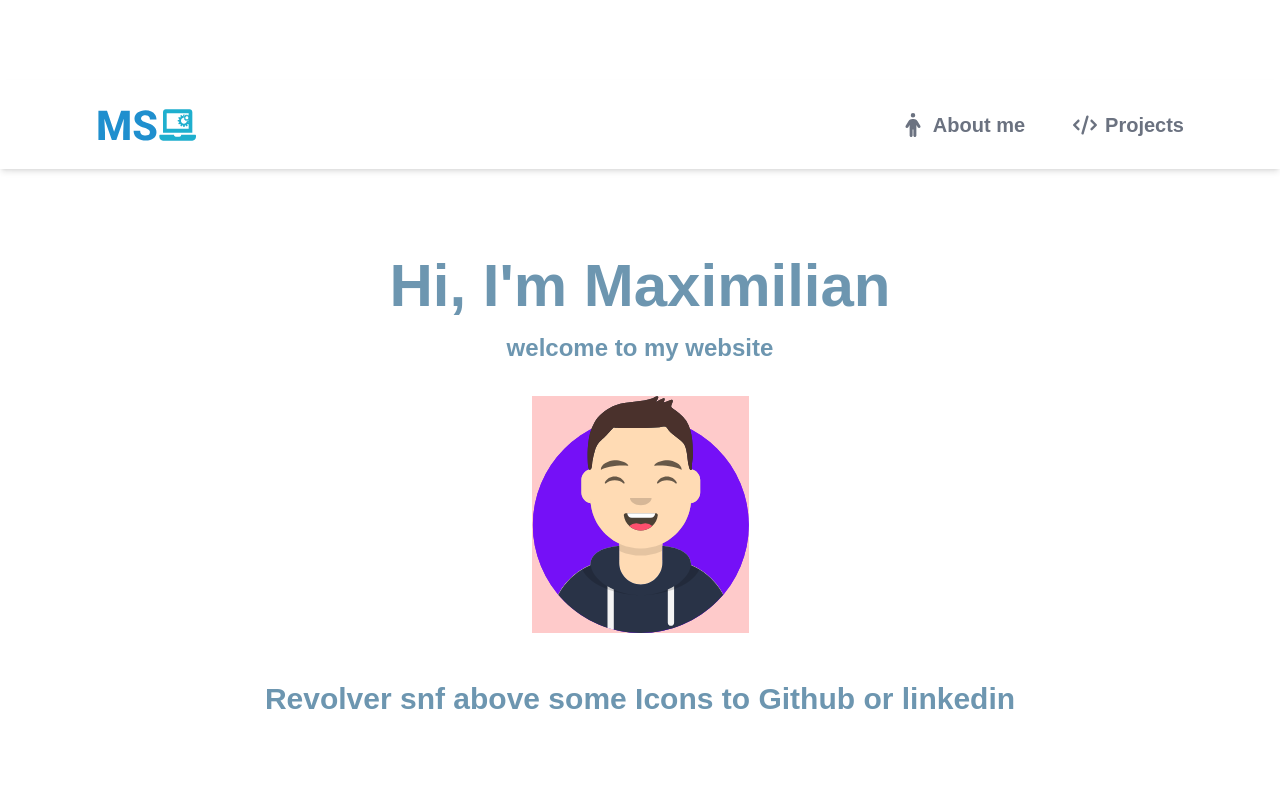
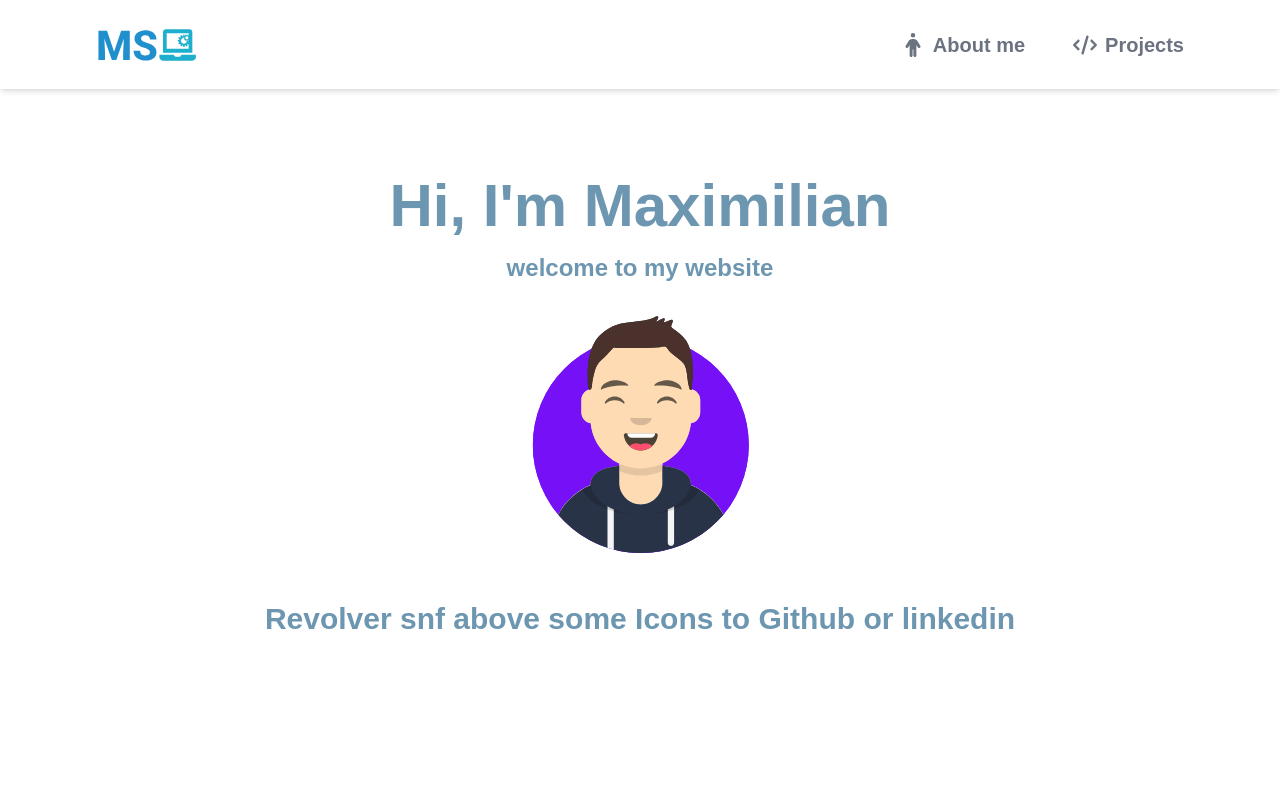
Before and after one commit to FeliMax/signore, a Next.js app: page / in a window 1280 px wide. Shown: the top 800 px of the page. Built offline with nearby package versions, Linux system fonts and the light colour scheme.

Commit message:
Fix after main merge

```diff
--- a/components/About me/About me.tsx
+++ b/components/About me/About me.tsx
@@ -49,7 +49,7 @@ export const AboutMe = () => {
 
                     <div className=" lg:block relative self-center after:hidden lg:after:block lg:after:content-[''] after:ml-6 after:top-4 after:-mr-6 after:-mb-6 after-w-full after:inset-0 after:absolute after:border-4 after:border-white ">
 
-                    <Image className="object-cover z-20 relative hover:scale-110 hover:transition duration-300 delay-100" src={Me}  alt="Profile"/>
+                    <Image className="object-cover z-10 relative hover:scale-110 hover:transition duration-300 delay-100" src={Me}  alt="Profile"/>
                     </div>
                 </div>
 
--- a/components/Header/Header.tsx
+++ b/components/Header/Header.tsx
@@ -19,7 +19,7 @@ interface Data {
 
 export const Header = ({headerData}: Data) => {
     return (
-        <header className="fixed w-full h-fit px-2 py-4 my-auto shadow-md">
+        <header className="fixed w-full h-fit px-2 py-4 bg-white shadow-md z-20">
             <nav className=" container flex justify-between items-center gap-12 text-gray-500">
                 <div className="">
                     <Image src={Logo} width={100} height={50}/>
--- a/components/Hero/Hero.tsx
+++ b/components/Hero/Hero.tsx
@@ -4,11 +4,11 @@ import Me from '/assets/avatar.svg'
 
 export const Hero = () => {
     return (
-        <section className=" h-[calc(100vh-5rem)] flex flex-col justify-start mt-20">
+        <section className=" h-[100vh] flex flex-col justify-start">
             <div className="container flex flex-col items-center text-primary pt-44 ">
                 <h1 className="mb-4">Hi, I'm Maximilian</h1>
                 <h5 className="mb-8">welcome to my website</h5>
-                <Image className={' bg-red-200'} src={Me}  alt="Profile"/>
+                <Image src={Me}  alt="Profile"/>
 
                 <h4 className="mt-12">Revolver snf above some Icons to Github or linkedin </h4>
             </div>
--- a/pages/index.tsx
+++ b/pages/index.tsx
@@ -1,7 +1,5 @@
 import type {NextPage} from 'next'
 import Head from 'next/head'
-import Image from 'next/image'
-import styles from '../styles/Home.module.css'
 import {Header} from '../components/Header/Header';
 import data from '../public/data.json';
 import {Hero} from '../components/Hero/Hero';
@@ -9,7 +7,6 @@ import {AboutMe} from '../components/About me/About me';
 import {Skills} from '../components/Skills/Skills';
 import {Projects} from '../components/Projects/Projects';
 import {Footer} from '../components/Footer/Footer';
-import {ProjectCard} from '../components/ProjectCard/ProjectCard';
 
 const Home: NextPage = () => {
     return (
```
